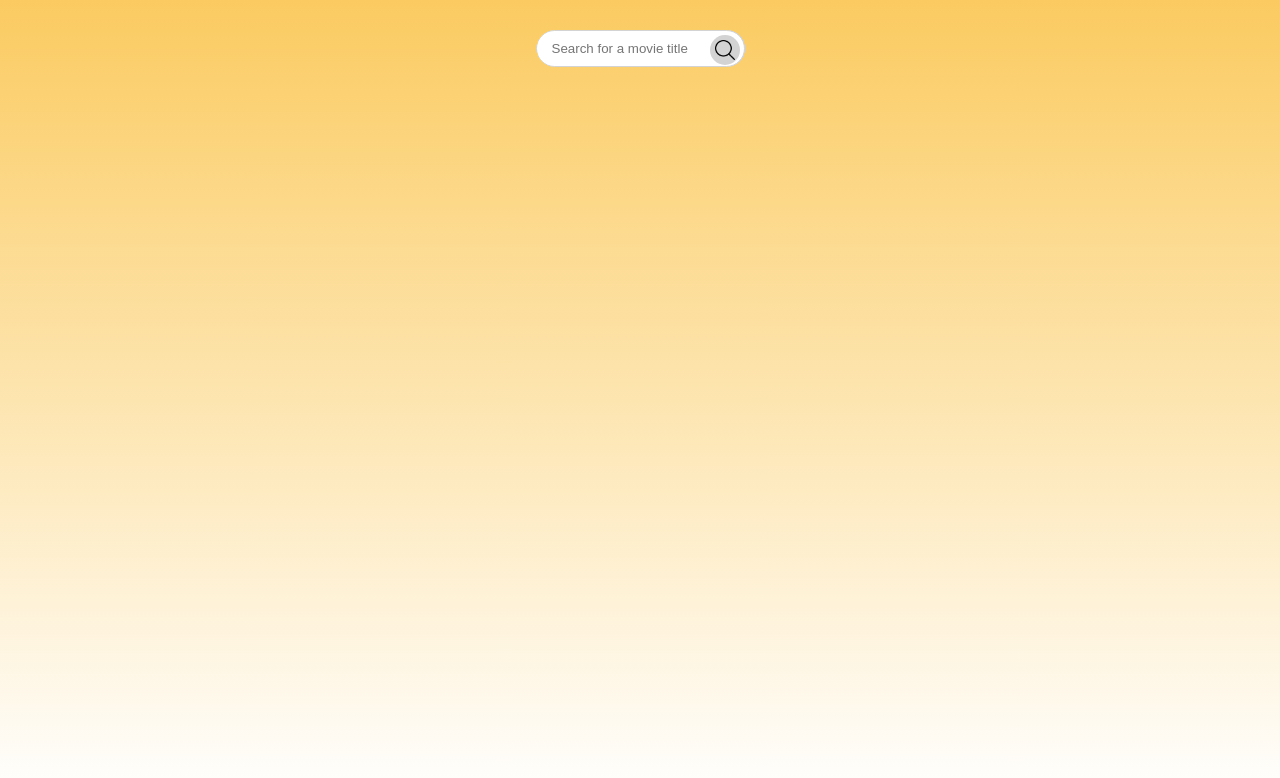
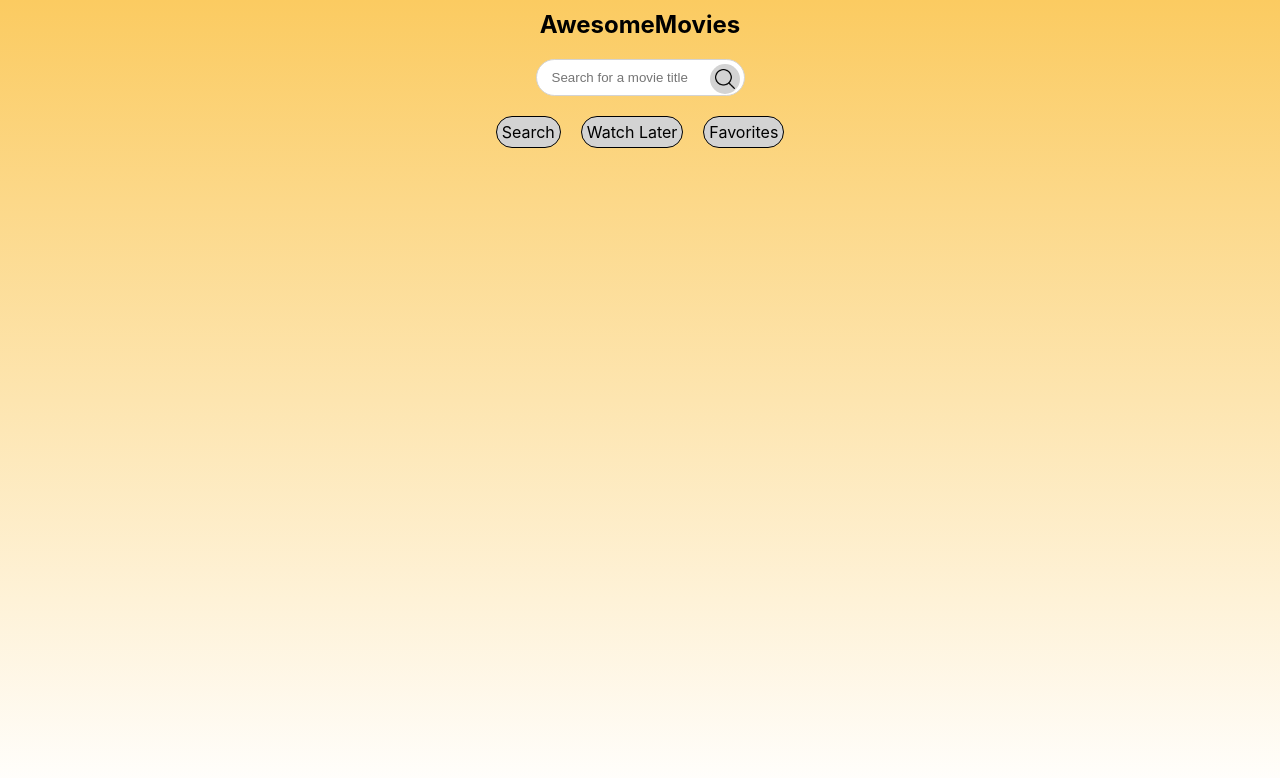
Before and after one commit to robdll/awesome-movies, a React (Create React App) app: page / in a window 1280 px wide. Shown: the top 778 px of the page. Built offline with nearby package versions, Linux system fonts and the light colour scheme.

Commit message:
adds missing tabs

```diff
--- a/src/components/App/App.js
+++ b/src/components/App/App.js
@@ -3,17 +3,15 @@ import styles from './App.module.scss';
 // Components
 import SearchBox from '../SearchBox/SearchBox';
 import ResultsTable from '../ResultsTable/ResultsTable';
+import Tabs from '../Tabs/Tabs';
 
 function App() {
   return (
     <main className={styles.App}>
-
+      <h1 className={styles.mainTitle}>AwesomeMovies</h1>
       <SearchBox></SearchBox>
-
-      <ResultsTable></ResultsTable>
-
-      {/* <MyList></MyList> */}
-
+      <Tabs/>
+      <ResultsTable/>
     </main>
   );
 }
--- a/src/components/App/App.module.scss
+++ b/src/components/App/App.module.scss
@@ -7,3 +7,8 @@
   background: rgb(251,203,97);
   background: linear-gradient(180deg, rgba(251,203,97,1) 0%, rgba(255,255,255,1) 100%);min-height: 100vh;
 }
+
+.mainTitle {
+  font-size: 1.5rem;
+  margin: 10px 0;
+}
--- a/src/components/ResultsTable/ResultsTable.js
+++ b/src/components/ResultsTable/ResultsTable.js
@@ -1,17 +1,33 @@
 import styles from './ResultsTable.module.scss';
-import { useSelector } from 'react-redux';
+import { useSelector, useDispatch } from 'react-redux';
 import Loader from '../Loader/Loader';
+import { addFavorite, addWatchLater } from '../../store/movieReducer'
 
 function ResultsTable() {
-  const results = useSelector((state) => state.movieState.movies);
+
+  const dispatch = useDispatch()
+  const {movies, favorites, watchLater} = useSelector((state) => state.movieState);
+  const tab = useSelector((state) => state.movieState.tab);
   const isLoadingResults = useSelector((state) => state.movieState.isLoading);
+
+  const results = tab === `favorite` ? favorites
+    : tab === `watchlater` ?  watchLater
+    : movies;
+
+  const handleFavoriteClick = (item) => {
+      dispatch(addFavorite(item))
+  }
+
+  const handleWatchLaterClick = (item) => {
+    dispatch(addWatchLater(item))
+  }
 
   const rows = results.map( (item, idx) => {
     const coverCell = <img className={styles.cover} src={item.poster_path} alt={`${item.title} cover`} />
     const titleCell = <div className={styles.title}><b>Title:</b> {item.title}</div>
     const actionsCell = <div className={styles.actions}>
-      <img className={styles.svg} src="/star.svg" alt="favorite icon" />
-      <img className={styles.svg} src="/watchLater.svg" alt="watchLater icon" />
+      <img onClick={()=>handleFavoriteClick(item)} className={styles.svg} src="/star.svg" alt="favorite icon" />
+      <img onClick={()=>handleWatchLaterClick(item)} className={styles.svg} src="/watchLater.svg" alt="watchLater icon" />
     </div>
     return <div className={styles.resultRow} key={idx}>
       {coverCell}
--- a/src/components/ResultsTable/ResultsTable.module.scss
+++ b/src/components/ResultsTable/ResultsTable.module.scss
@@ -7,7 +7,7 @@
 }
 
 .resultsTable {
-    max-width: 95%;
+    width: 90%;
 }
 
 .resultRow {
--- a/src/components/SearchBox/SearchBox.module.scss
+++ b/src/components/SearchBox/SearchBox.module.scss
@@ -1,5 +1,5 @@
 .searchBox {
-    margin: 30px 10px;
+    margin: 10px;
     position: relative;
 }
 
--- /dev/null
+++ b/src/components/Tabs/Tabs.js
@@ -0,0 +1,27 @@
+// Styles
+import styles from './Tabs.module.scss';
+
+import { useSelector, useDispatch } from 'react-redux';
+import { tabSelection } from '../../store/movieReducer'
+
+function Tabs() {
+
+  const dispatch = useDispatch()
+  const tab = useSelector((state) => state.movieState.tab);
+
+  const handleClick = (section)=> {
+    if(tab !== section) {
+      dispatch(tabSelection(section))
+    }
+  }
+
+  return (
+    <article className={styles.Tabs}>
+      <div className={`${styles.tab} ${tab === 'search'? styles.active: ''}`} onClick={()=>handleClick('search')}>Search</div>
+      <div className={`${styles.tab} ${tab === 'watchlater'? styles.active: ''}`} onClick={()=>handleClick('watchlater')}>Watch Later</div>
+      <div className={`${styles.tab} ${tab === 'favorite'? styles.active: ''}`} onClick={()=>handleClick('favorite')}>Favorites</div>
+    </article>
+  );
+}
+
+export default Tabs;
--- /dev/null
+++ b/src/components/Tabs/Tabs.module.scss
@@ -0,0 +1,17 @@
+@import '../../styles/mixin.scss';
+
+.Tabs {
+  @include flex-container(row);
+  justify-content: flex-start;
+  text-align: center;
+  margin: 10px 0 20px 0;
+}
+
+.tab {
+  margin: 0 10px;
+  background: lightgray;
+  padding: 5px;
+  border: 1px solid black;
+  border-radius: 25px;
+  cursor: pointer;
+}
--- a/src/store/movieReducer.js
+++ b/src/store/movieReducer.js
@@ -13,6 +13,9 @@ export const fetchMovies = createAsyncThunk(
 
 const initialState = {
   movies: [],
+  favorites: [],
+  watchLater: [],
+  tab: 'search',
   isLoading: false,
 }
 
@@ -20,11 +23,20 @@ export const movieSlice = createSlice({
   name: 'movies',
   initialState,
   reducers: {
-    add: (state) => {
-      state.movies.push({
-        url: `https://via.placeholder.com/80x120/0000FF/808080`,
-        title: 'my title',
-      })
+    tabSelection: (state, action) => {
+      state.tab = action.payload;
+    },
+    addFavorite: (state, action) => {
+      const existInList = state.favorites.find( item => item.id === action.payload.id );
+      if(!existInList) {
+        state.favorites.push(action.payload);
+      }
+    },
+    addWatchLater: (state, action) => {
+      const existInList = state.watchLater.find( item => item.id === action.payload.id );
+      if(!existInList) {
+        state.watchLater.push(action.payload);
+      }
     },
   },
   extraReducers: (builder) => {
@@ -48,6 +60,6 @@ export const movieSlice = createSlice({
 })
 
 // Action creators are generated for each case reducer function
-export const { add } = movieSlice.actions
+export const { addFavorite, addWatchLater, tabSelection } = movieSlice.actions
 
 export default movieSlice.reducer
```
Also changed, not shown: 1 other file (tests, documents, lock files or other folders).
